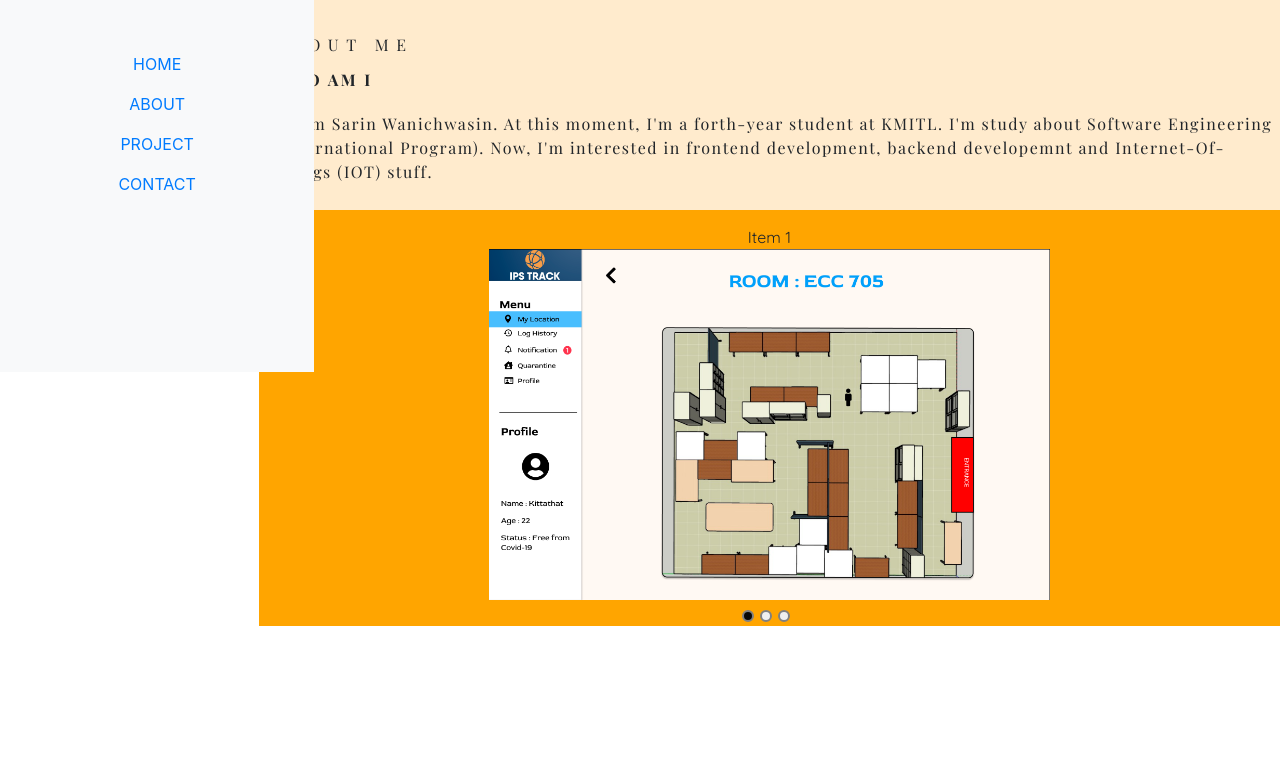
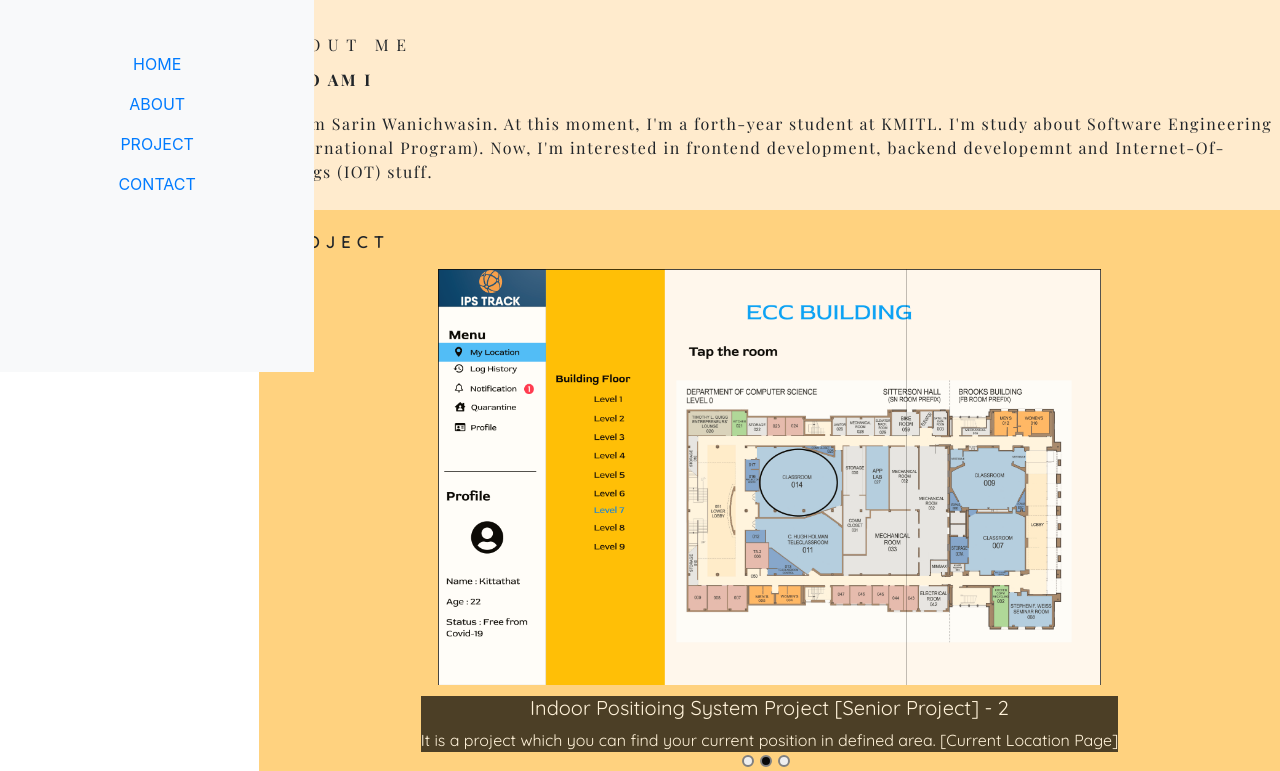
Before and after one commit to sarinbeam30/-Portfolio-website-by-React-Web-Framework, a React (Create React App) app: page / in a window 1280 px wide. Shown: the part 428-1199 px from the top of the page. Before the commit the page ends 1054 px from the top, so only its background shows below. Built offline with nearby package versions, Linux system fonts and the light colour scheme; a web font is replaced by a local one.

Commit message:
edit Project.tsx

```diff
--- a/src/Stylesheet/ProjectStyleSheet.module.scss
+++ b/src/Stylesheet/ProjectStyleSheet.module.scss
@@ -1,21 +1,39 @@
+.project_layout {
+    padding-top: 2%;
+    background-color: rgba(255, 165, 0, 0.50);
+}
+
+.project_Heading_1 {
+    letter-spacing: 6.5px;
+    margin: 0 0 0 1.5%;
+    font-weight: bolder;
+}
+
 .image_carousel_layout {
     display: flex;
     flex-direction: column;
     // align-items: flex-start;
-    background-color: orange;
-    padding: 1.5% 0 2.5% 0;
+    // background-color: rgba(255, 165, 0, 0.90);
+    padding: 0 0 2.5% 0;
     align-items: center;
     justify-content: center;
     text-align: center;
-
     width: 100%;
 }
 
-.project_Heading_1 {
-    margin: 0 0 1.5% 0;
+.text_group {
+    background-color: black;
+    color: white;
+    position: absolute;
+    display: flex;
+    flex-direction: column;
+    margin: 44% 0 0 0;
+    opacity: 0.70;
 }
 
 .project_image {
-    width: 55%;
+    margin: 1.5% 0 5.90% 0;
+    width: 65%;
     height: 55%;
+    opacity: 0.95;
 }
--- a/src/components/Body.tsx
+++ b/src/components/Body.tsx
@@ -9,6 +9,7 @@ import Project from './Project';
 /**  IMPORT IMAGE */
 import IndoorPositioningSystemProjectImage_1 from '../Image/Project/IndoorPositioningSystemPeoject_1.png';
 import IndoorPositioningSystemProjectImage_2 from '../Image/Project/IndoorPositioningSystemPeoject_2.png';
+import IndoorPositioningSystemProjectImage_3 from '../Image/Project/IndoorPositioningSystemPeoject_3.png';
 
 /** IMPORT SCSS FILE */
 import styles from '../Stylesheet/BodyStyleSheet.module.scss';
@@ -17,17 +18,24 @@ const project_array_list = {
     ProjectArrayList: [
         {
             image: IndoorPositioningSystemProjectImage_1,
-            label: 'Indoor Positioing System Project [Senior Project]',
+            label: 'Indoor Positioing System Project [Senior Project] - 1',
             caption:
                 'It is a project which you can find your current position in defined area. [Current Location Page]',
             index: 1,
         },
         {
             image: IndoorPositioningSystemProjectImage_2,
-            label: 'Indoor Positioing System Project [Senior Project]',
+            label: 'Indoor Positioing System Project [Senior Project] - 2',
             caption:
                 'It is a project which you can find your current position in defined area. [Current Location Page]',
             index: 2,
+        },
+        {
+            image: IndoorPositioningSystemProjectImage_3,
+            label: 'Indoor Positioing System Project [Senior Project] - 3',
+            caption:
+                'It is a project which you can find your current position in defined area. [Current Location Page]',
+            index: 3,
         },
     ],
 };
--- a/src/components/Project.tsx
+++ b/src/components/Project.tsx
@@ -1,15 +1,10 @@
-import React, { Component } from 'react';
+import React from 'react';
 import 'bootstrap/dist/css/bootstrap.css';
-// import { CarouselApp } from './Carousel/carousel-app';
 
 /** IMPORT SCSS FILE */
 import styles from '../Stylesheet/ProjectStyleSheet.module.scss';
 
-/**  IMPORT IMAGE */
-import IndoorPositioningSystemProjectImage_1 from '../Image/Project/IndoorPositioningSystemPeoject_1.png';
-import IndoorPositioningSystemProjectImage_2 from '../Image/Project/IndoorPositioningSystemPeoject_2.png';
-import IndoorPositioningSystemProjectImage_3 from '../Image/Project/IndoorPositioningSystemPeoject_3.png';
-
+/**  IMPORT LIBRARY */
 import Carousel from 'react-multi-carousel';
 import 'react-multi-carousel/lib/styles.css';
 
@@ -43,6 +38,8 @@ const Project = (props: {
         ));
 
     return (
+        <div id="project" className={styles.project_layout}>
+            <span className={styles.project_Heading_1}>PROJECT</span>
             <Carousel
                 swipeable={false}
                 draggable={false}
@@ -50,7 +47,7 @@ const Project = (props: {
                 responsive={responsive}
                 ssr={true} // means to render carousel on server-side.
                 infinite={true}
-            autoPlay={false}
+                autoPlay={true}
                 autoPlaySpeed={3000}
                 keyBoardControl={true}
                 customTransition="all .5"
@@ -61,20 +58,19 @@ const Project = (props: {
                 dotListClass="custom-dot-list-style"
                 itemClass="carousel-item-padding-100-px"
             >
-
-            <div className={styles.image_carousel_layout}>
-                <span>Item 1</span>
-                <img src={IndoorPositioningSystemProjectImage_1} className={styles.project_image} />
+                {ProjectArrayList.map(
+                    (project_array_list: { image: string; label: string; caption: string; index: number }) => (
+                        <div key={project_array_list.label.toString()} className={styles.image_carousel_layout}>
+                            <div className={styles.text_group}>
+                                <h5>{project_array_list.label}</h5>
+                                <span>{project_array_list.caption}</span>
                             </div>
-            <div className={styles.image_carousel_layout}>
-                <span>Item 2</span>
-                <img src={IndoorPositioningSystemProjectImage_2} className={styles.project_image} />
+                            <img src={project_array_list.image} className={styles.project_image} />
                         </div>
-            <div className={styles.image_carousel_layout}>
-                <span>Item 3</span>
-                <img src={IndoorPositioningSystemProjectImage_3} className={styles.project_image} />
+                    ),
+                )}
+            </Carousel>
         </div>
-        </Carousel>
     );
 };
 
```
Lines whose indentation alone changed are shown as unchanged.
